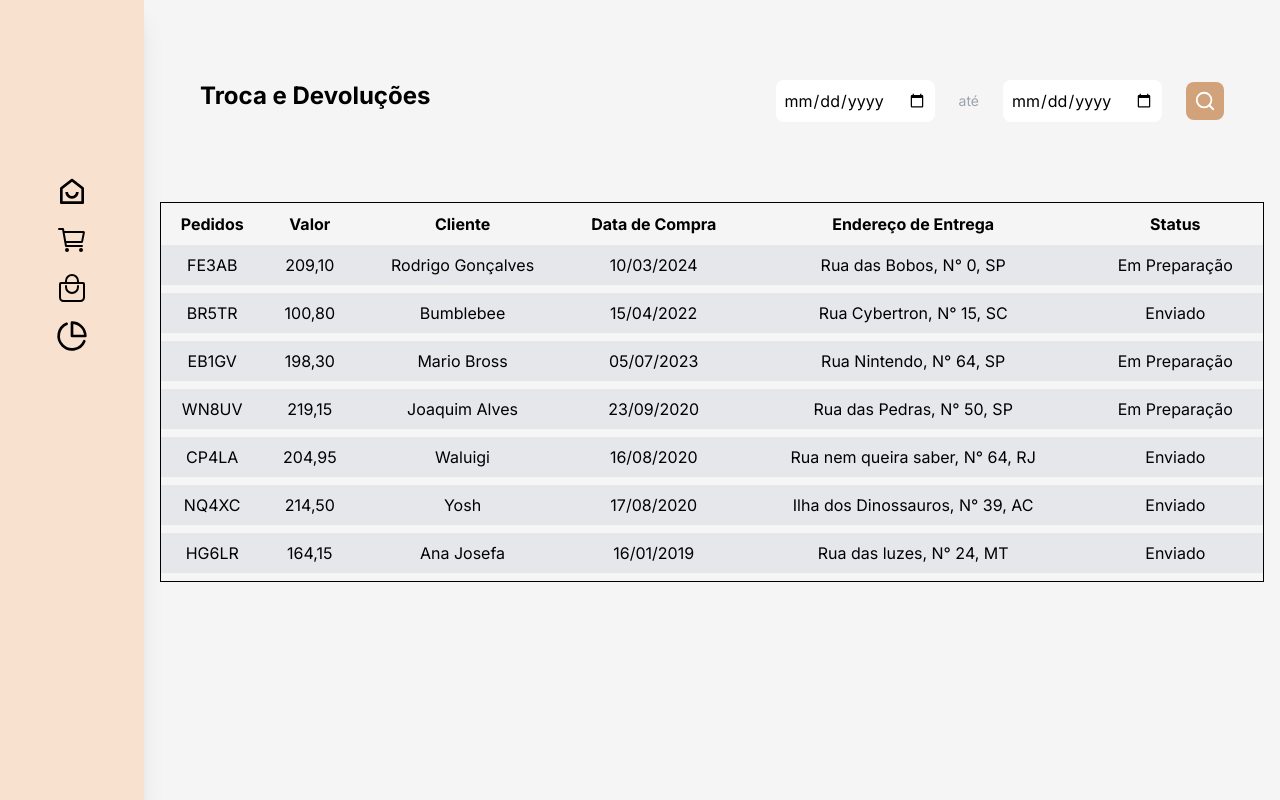
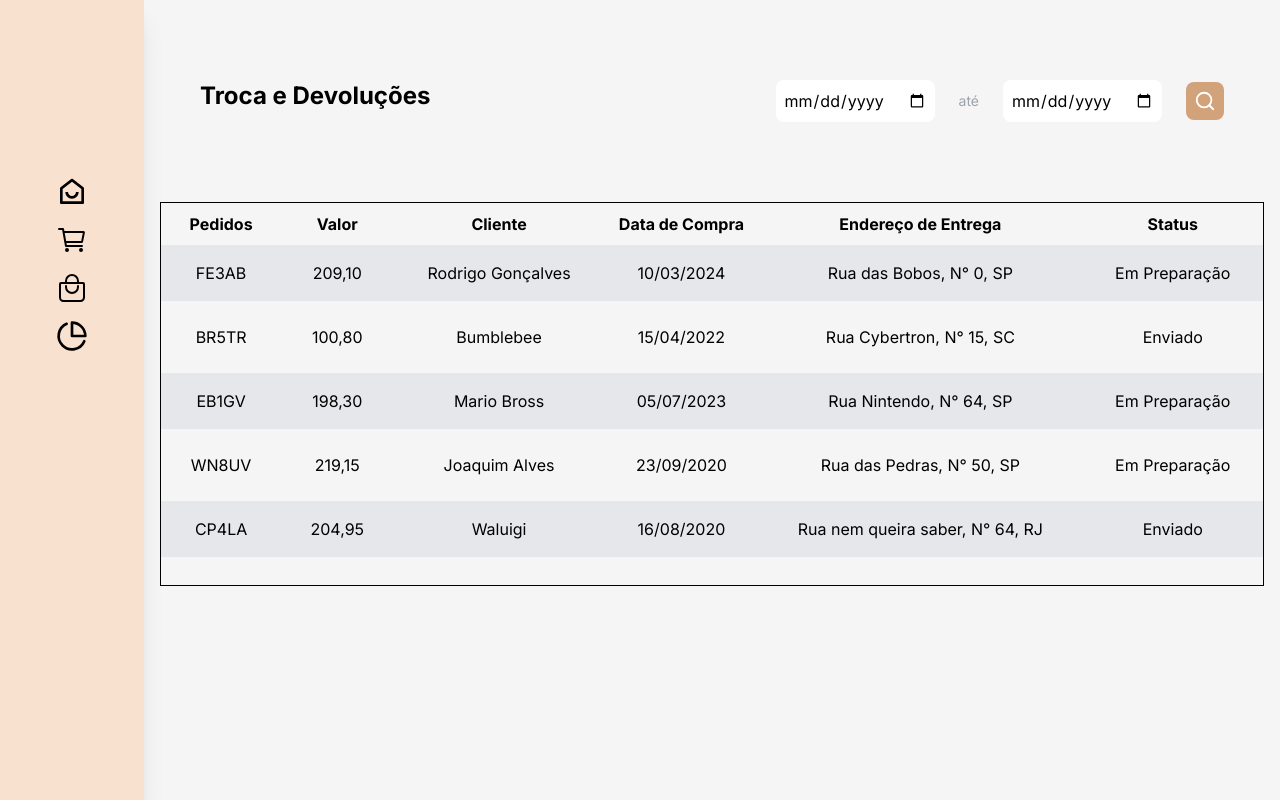
Before and after one commit to hector-oliveira/horas-elegantes, a Next.js app: page /cart in a window 1280 px wide. Built offline with nearby package versions, Linux system fonts and the light colour scheme.

Commit message:
feat: adding prop zebra effect on interface TableRowProps

```diff
--- a/src/components/Table/TableRow.tsx
+++ b/src/components/Table/TableRow.tsx
@@ -5,12 +5,13 @@ type RowDatasProps = {
   dateOfBuy: string;
   address: string;
   status: string;
+  zebraEfect: string;
 };
 
-const cellClassName = 'text-center p-2';
+const cellClassName = 'text-center py-4 px-6';
 
 export const TableRow = (props: RowDatasProps) => (
-  <tr className="h-max w-full bg-gray-200">
+  <tr className={props.zebraEfect}>
     <td className={cellClassName}>{props.wishlist}</td>
     <td className={cellClassName}>{props.value}</td>
     <td className={cellClassName}>{props.client}</td>
```
